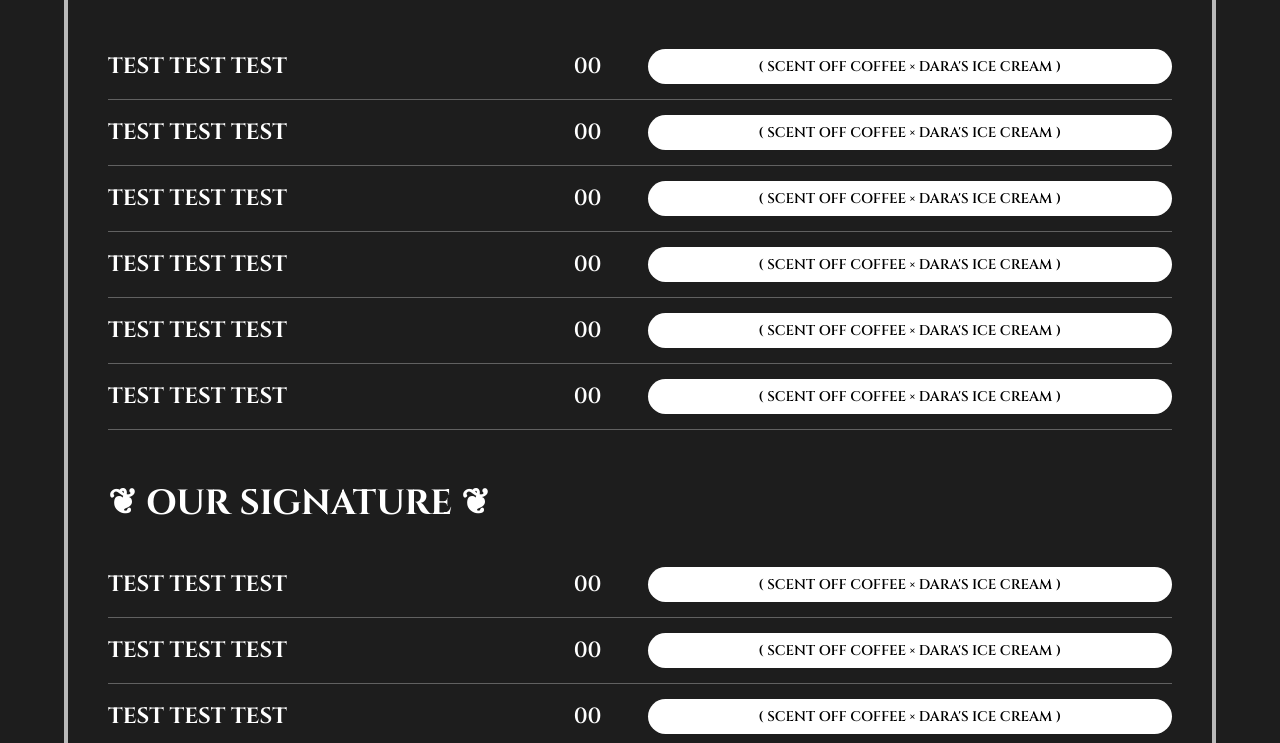
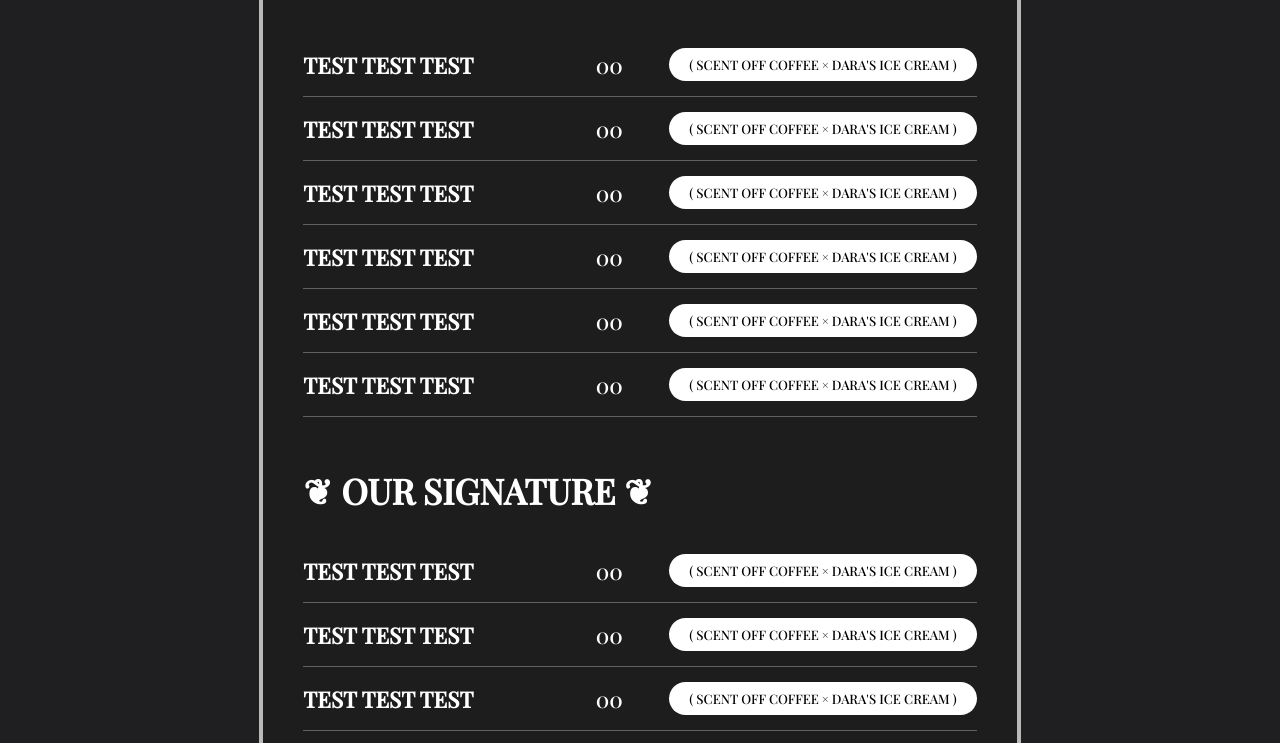
Before and after one commit to mazen2016/scent-of-coffee, a plain HTML site: page faitnes.html in a window 1280 px wide. Shown: the part 384-1127 px from the top of the page. Drawn offline with nearby package versions, Linux system fonts and the light colour scheme.

Commit message:
some changes

```diff
--- a/faitnes.html
+++ b/faitnes.html
@@ -34,10 +34,19 @@
     box-sizing:border-box;
 }
 
-body{
-    background:#1d1d1d;
-    font-family:'Cinzel',serif;
-}
+      body {
+        margin: 0;
+        display: flex;
+        flex-direction: column;
+        padding: 0;
+        background: #1f1f22;
+        justify-content: center;
+        align-items: center;
+        min-height: 100vh;
+        font-family: 'Playfair Display', serif;
+        color: #f0e6d2;
+        height: 100%;
+      }
 
 .menu{
 
@@ -77,6 +86,7 @@
     gap:20px;
     padding:15px 0;
     border-bottom:1px solid rgba(255,255,255,.3);
+    font-size: 96%;
 }
 
 .name{
@@ -95,7 +105,7 @@
     border-radius:30px;
     padding:8px 20px;
     text-align:center;
-    font-size:14px;
+    font-size:85%;
 }
 
 .signature{
```
Also changed, not shown: so spicial.html (+7 -7 lines).
